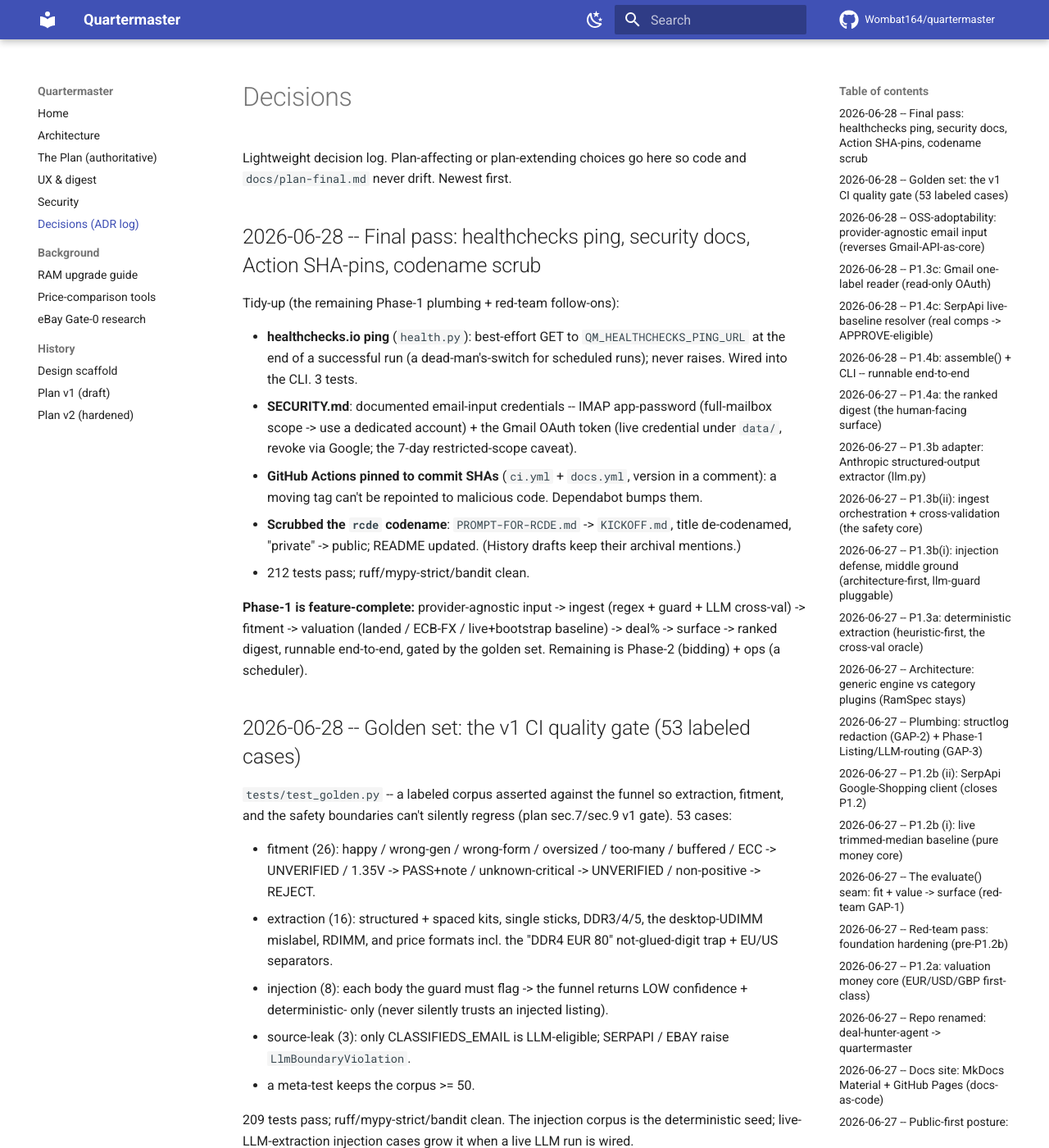
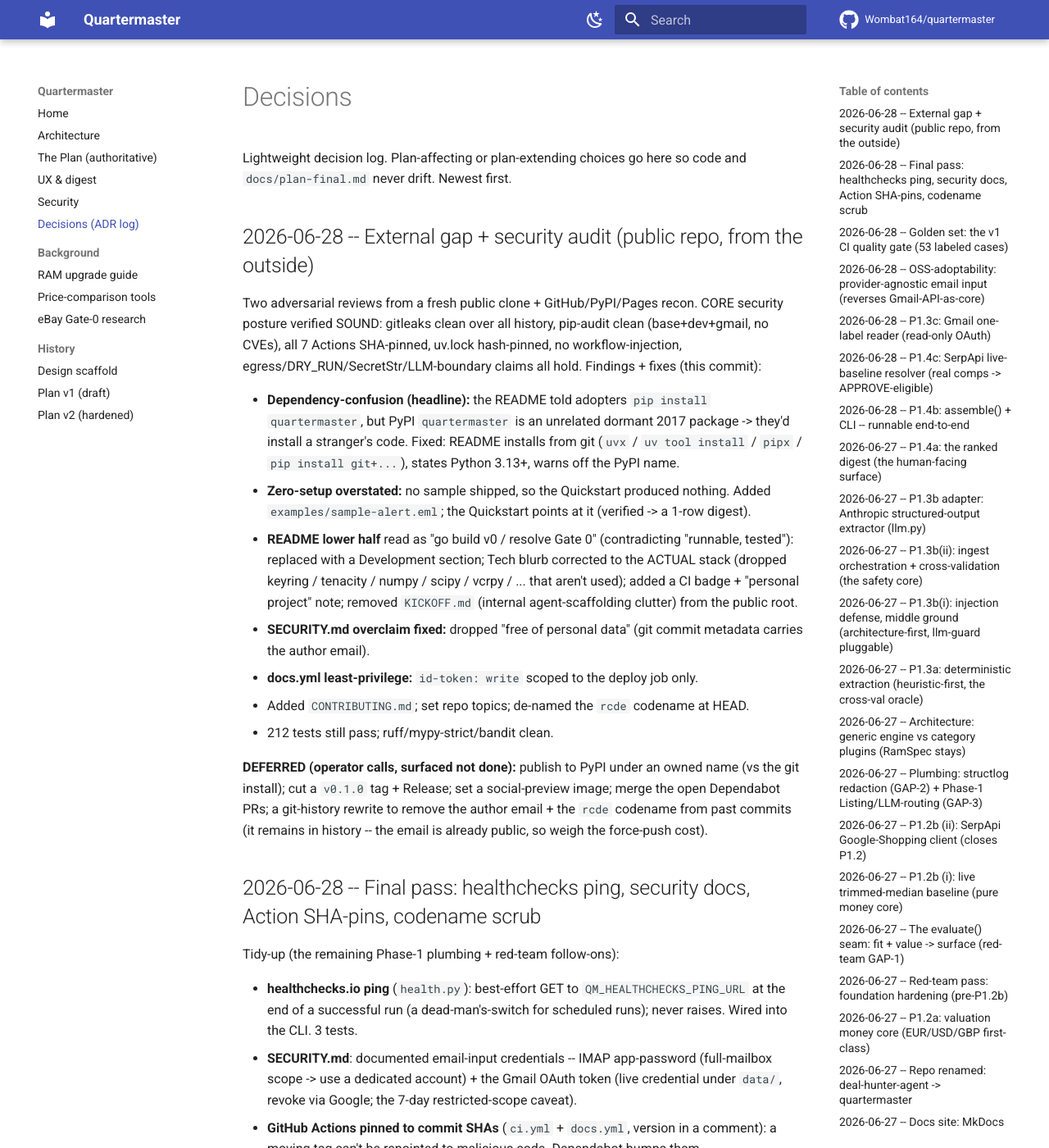
Before and after one commit to Wombat164/quartermaster, an MkDocs documentation site: the page built from docs/decisions.md, in a window 1280 px wide and 1400 px high. Shown: the whole window at 82% size. Built offline with MkDocs 1.6.1 and Material for MkDocs 9.7.7, drawn with Linux system fonts in a browser that asks for light colours; comment, search, counter and statistics services are not loaded; some of the changed text lies outside the part shown.

Commit message:
external audit: fix dependency-confusion install + ship sample + README/security/docs hardening
External gap+security review (from a fresh public clone). Core posture sound (gitleaks/pip-audit clean, actions SHA-pinned). Fixes: README installs from git not 'pip install quartermaster' (PyPI name is an unrelated package -> dependency confusion); ship examples/sample-alert.eml + point Quickstart at it (verified); replace contradictory 'How to start' with Development + accurate Tech; CI badge + personal-project note; remove KICKOFF.md clutter; SECURITY.md drop 'free of personal data' overclaim (git author email); docs.yml scope id-token to deploy job; add CONTRIBUTING.md; set repo topics; de-name rcde codename at HEAD. 212 tests; clean. Deferred (operator): PyPI publish, v0.1.0 tag, history rewrite.

Co-Authored-By: Claude Opus 4.8 (1M context) <noreply@anthropic.com>
Claude-Session: https://claude.ai/code/session_01XLY3gRGyvQwLbLhxy4aKe4

```diff
--- a/DECISIONS.md
+++ b/DECISIONS.md
@@ -2,6 +2,34 @@
 
 Lightweight decision log. Plan-affecting or plan-extending choices go here so code and
 `docs/plan-final.md` never drift. Newest first.
+
+## 2026-06-28 -- External gap + security audit (public repo, from the outside)
+
+Two adversarial reviews from a fresh public clone + GitHub/PyPI/Pages recon. CORE security posture
+verified SOUND: gitleaks clean over all history, pip-audit clean (base+dev+gmail, no CVEs), all 7
+Actions SHA-pinned, uv.lock hash-pinned, no workflow-injection, egress/DRY_RUN/SecretStr/LLM-boundary
+claims all hold. Findings + fixes (this commit):
+
+- **Dependency-confusion (headline):** the README told adopters `pip install quartermaster`, but PyPI
+  `quartermaster` is an unrelated dormant 2017 package -> they'd install a stranger's code. Fixed:
+  README installs from git (`uvx` / `uv tool install` / `pipx` / `pip install git+...`), states Python
+  3.13+, warns off the PyPI name.
+- **Zero-setup overstated:** no sample shipped, so the Quickstart produced nothing. Added
+  `examples/sample-alert.eml`; the Quickstart points at it (verified -> a 1-row digest).
+- **README lower half** read as "go build v0 / resolve Gate 0" (contradicting "runnable, tested"):
+  replaced with a Development section; Tech blurb corrected to the ACTUAL stack (dropped keyring /
+  tenacity / numpy / scipy / vcrpy / ... that aren't used); added a CI badge + "personal project" note;
+  removed `KICKOFF.md` (internal agent-scaffolding clutter) from the public root.
+- **SECURITY.md overclaim fixed:** dropped "free of personal data" (git commit metadata carries the
+  author email).
+- **docs.yml least-privilege:** `id-token: write` scoped to the deploy job only.
+- Added `CONTRIBUTING.md`; set repo topics; de-named the `rcde` codename at HEAD.
+- 212 tests still pass; ruff/mypy-strict/bandit clean.
+
+**DEFERRED (operator calls, surfaced not done):** publish to PyPI under an owned name (vs the git
+install); cut a `v0.1.0` tag + Release; set a social-preview image; merge the open Dependabot PRs; a
+git-history rewrite to remove the author email + the `rcde` codename from past commits (it remains in
+history -- the email is already public, so weigh the force-push cost).
 
 ## 2026-06-28 -- Final pass: healthchecks ping, security docs, Action SHA-pins, codename scrub
 
@@ -14,8 +42,8 @@ Tidy-up (the remaining Phase-1 plumbing + red-team follow-ons):
   7-day restricted-scope caveat).
 - **GitHub Actions pinned to commit SHAs** (`ci.yml` + `docs.yml`, version in a comment): a moving tag
   can't be repointed to malicious code. Dependabot bumps them.
-- **Scrubbed the `rcde` codename**: `PROMPT-FOR-RCDE.md` -> `KICKOFF.md`, title de-codenamed, "private"
-  -> public; README updated. (History drafts keep their archival mentions.)
+- **Scrubbed an internal codename** from the kickoff prompt (renamed it to `KICKOFF.md`, de-codenamed
+  its title); "private" -> public; README updated. (Git history retains the prior names.)
 - 212 tests pass; ruff/mypy-strict/bandit clean.
 
 **Phase-1 is feature-complete:** provider-agnostic input -> ingest (regex + guard + LLM cross-val) ->
@@ -346,7 +374,7 @@ Smaller deferred (documented, not yet fixed): landed-cost completeness flag (cus
 E[DOA] are an additive under-estimate -> inflates deal% cross-border; force ALERT until modelled);
 `create_snipe` reserve-before-idempotency-insert (add SAVEPOINT + regression test); `Snipe.budget_id`
 scoping for `reconcile`; VCR cassette redaction (before vcrpy lands); pin Actions to commit SHAs;
-mid-lifecycle FSM timeout edges; 1.35V SO-DIMM -> RISK; PROMPT-FOR-RCDE.md "rcde" codename (scrub vs
+mid-lifecycle FSM timeout edges; 1.35V SO-DIMM -> RISK; the kickoff-prompt codename (scrub vs
 remove -- operator call).
 
 ## 2026-06-27 -- P1.2a: valuation money core (EUR/USD/GBP first-class)
```
Also changed, not shown: CONTRIBUTING.md (added, +36 -0 lines), KICKOFF.md (deleted, +0 -61 lines), README.md (+28 -13 lines), SECURITY.md (+2 -2 lines), docs/history/design-scaffold.md (+1 -1 lines), 2 other files.
